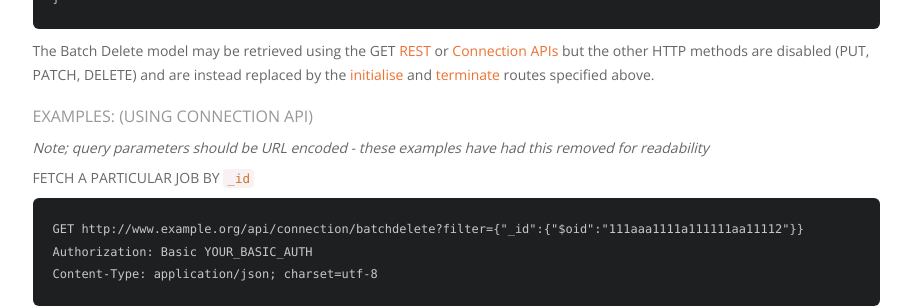
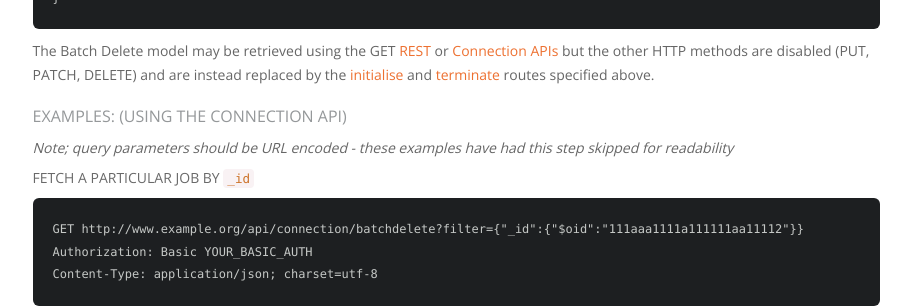
Before and after one commit to LearningLocker/docs, a Jekyll site: the page built from src/http-statement-deletion.md, in a window 1280 px wide and 900 px high, scrolled down 2741 px. Shown: the part 155-463 px from the top of the window, without its empty margins (330-1241 px from the left). Built offline with Jekyll 4.4.1, drawn with Linux system fonts in a browser that asks for light colours; nearby versions of some CDN libraries; our own code applies the rules of GitHub Pages for plain Markdown files.

Commit message:
Deletion API docs

```diff
--- a/src/http-statement-deletion.md
+++ b/src/http-statement-deletion.md
@@ -121,9 +121,9 @@ _The `filter` field is stored as text to account for `.` (dot) characters used i
 
 The Batch Delete model may be retrieved using the GET [REST](../http-rest) or [Connection APIs](../http-connection) but the other HTTP methods are disabled (PUT, PATCH, DELETE) and are instead replaced by the [initialise](#initialising-a-batch-deletion) and [terminate](#terminating-batch-deletions) routes specified above.
 
-#### Examples: (using Connection API)
+#### Examples: (using the Connection API)
 
-_Note; query parameters should be URL encoded - these examples have had this removed for readability_
+_Note; query parameters should be URL encoded - these examples have had this step skipped for readability_
 
 ##### Fetch a particular job by `_id`
 
```
